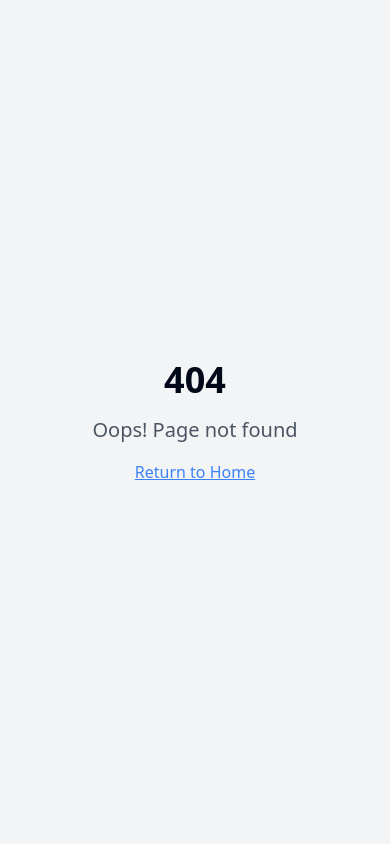
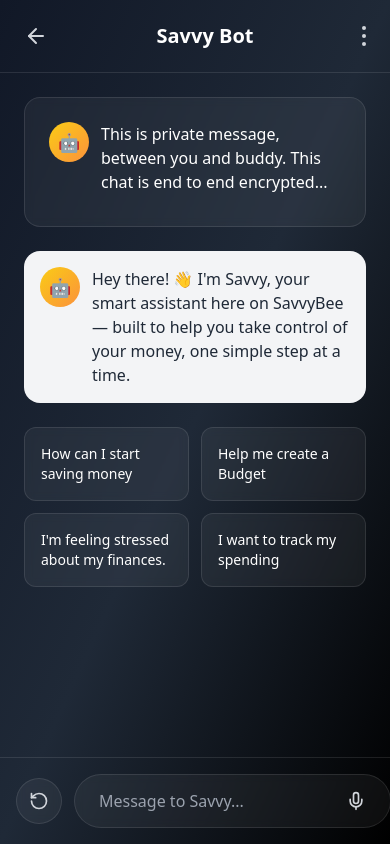
Before and after one commit to digitalboomster/savvy-bot-canvas-remake, a React (Vite) app: page /chat in a window 390 px wide. Before the commit this address had no page. Built offline with nearby package versions, Linux system fonts and the light colour scheme.

Commit message:
Refactor: Implement chat interface enhancements
- Add chat bubbles and loading indicator.
- Implement starter prompts.
- Add mic button and features button.
- Refine UI to match mobile phone interface.
- Ensure aesthetic consistency with the home page.

```diff
--- a/src/App.tsx
+++ b/src/App.tsx
@@ -1,9 +1,11 @@
+
 import { Toaster } from "@/components/ui/toaster";
 import { Toaster as Sonner } from "@/components/ui/sonner";
 import { TooltipProvider } from "@/components/ui/tooltip";
 import { QueryClient, QueryClientProvider } from "@tanstack/react-query";
 import { BrowserRouter, Routes, Route } from "react-router-dom";
 import Index from "./pages/Index";
+import ChatPage from "./components/ChatPage";
 import NotFound from "./pages/NotFound";
 
 const queryClient = new QueryClient();
@@ -16,6 +18,7 @@ const App = () => (
       <BrowserRouter>
         <Routes>
           <Route path="/" element={<Index />} />
+          <Route path="/chat" element={<ChatPage />} />
           {/* ADD ALL CUSTOM ROUTES ABOVE THE CATCH-ALL "*" ROUTE */}
           <Route path="*" element={<NotFound />} />
         </Routes>
--- a/src/components/ChatInterface.tsx
+++ b/src/components/ChatInterface.tsx
@@ -1,6 +1,6 @@
-
 import React, { useState } from 'react';
 import { X, MoreVertical, MessageCircle } from 'lucide-react';
+import { useNavigate } from 'react-router-dom';
 import ConversationHistory from './ConversationHistory';
 
 interface Conversation {
@@ -11,6 +11,7 @@ interface Conversation {
 }
 
 const ChatInterface = () => {
+  const navigate = useNavigate();
   const [conversations, setConversations] = useState<Conversation[]>([
     {
       id: '1',
@@ -35,6 +36,7 @@ const ChatInterface = () => {
     };
     setConversations([newConversation, ...conversations]);
     console.log('Starting new conversation:', newConversation);
+    navigate('/chat');
   };
 
   return (
--- /dev/null
+++ b/src/components/ChatPage.tsx
@@ -0,0 +1,237 @@
+
+import React, { useState, useRef, useEffect } from 'react';
+import { ArrowLeft, Mic, RotateCcw } from 'lucide-react';
+import { useNavigate } from 'react-router-dom';
+
+interface Message {
+  id: string;
+  text: string;
+  isUser: boolean;
+  timestamp: Date;
+}
+
+const ChatPage = () => {
+  const [messages, setMessages] = useState<Message[]>([]);
+  const [inputText, setInputText] = useState('');
+  const [isAiTyping, setIsAiTyping] = useState(false);
+  const [showWelcome, setShowWelcome] = useState(true);
+  const [featuresRotated, setFeaturesRotated] = useState(false);
+  const messagesEndRef = useRef<HTMLDivElement>(null);
+  const navigate = useNavigate();
+
+  const starterPrompts = [
+    "How can I start saving money",
+    "Help me create a Budget",
+    "I'm feeling stressed about my finances.",
+    "I want to track my spending"
+  ];
+
+  const scrollToBottom = () => {
+    messagesEndRef.current?.scrollIntoView({ behavior: "smooth" });
+  };
+
+  useEffect(() => {
+    scrollToBottom();
+  }, [messages, isAiTyping]);
+
+  const handleSendMessage = (text: string) => {
+    if (!text.trim()) return;
+
+    const userMessage: Message = {
+      id: Date.now().toString(),
+      text: text.trim(),
+      isUser: true,
+      timestamp: new Date()
+    };
+
+    setMessages(prev => [...prev, userMessage]);
+    setInputText('');
+    setShowWelcome(false);
+    setIsAiTyping(true);
+
+    // Simulate AI response
+    setTimeout(() => {
+      const aiMessage: Message = {
+        id: (Date.now() + 1).toString(),
+        text: getAiResponse(text),
+        isUser: false,
+        timestamp: new Date()
+      };
+      setMessages(prev => [...prev, aiMessage]);
+      setIsAiTyping(false);
+    }, 2000);
+  };
+
+  const getAiResponse = (userText: string) => {
+    if (userText.toLowerCase().includes('saving')) {
+      return "Great question! I'm Savvy, your smart assistant here on SavvyBee — built to help you take control of your money, one simple step at a time. Let's start with creating a budget and identifying areas where you can cut expenses.";
+    }
+    if (userText.toLowerCase().includes('budget')) {
+      return "I'd love to help you create a budget! Let's start by understanding your monthly income and expenses. This will help us identify opportunities for savings.";
+    }
+    if (userText.toLowerCase().includes('stressed')) {
+      return "I understand that financial stress can be overwhelming. Let's break this down into manageable steps. What specific aspect of your finances is causing you the most concern?";
+    }
+    if (userText.toLowerCase().includes('spending')) {
+      return "Tracking spending is a fantastic first step! I can help you categorize your expenses and identify patterns. Would you like to start by listing your main spending categories?";
+    }
+    return "Hey there! 👋 I'm Savvy, your smart assistant here on SavvyBee — built to help you take control of your money, one simple step at a time.";
+  };
+
+  const handlePromptClick = (prompt: string) => {
+    handleSendMessage(prompt);
+  };
+
+  const handleFeaturesClick = () => {
+    setFeaturesRotated(!featuresRotated);
+  };
+
+  return (
+    <div className="min-h-screen bg-gradient-to-br from-gray-900 via-gray-800 to-black text-white flex flex-col">
+      {/* Header */}
+      <div className="flex items-center justify-between p-4 border-b border-white/10">
+        <button
+          onClick={() => navigate('/')}
+          className="p-2 hover:bg-white/10 rounded-lg transition-colors duration-200"
+        >
+          <ArrowLeft size={24} className="text-gray-300 hover:text-white" />
+        </button>
+        <h1 className="text-xl font-semibold">Savvy Bot</h1>
+        <button className="p-2 hover:bg-white/10 rounded-lg transition-colors duration-200">
+          <div className="flex flex-col gap-1">
+            <div className="w-1 h-1 bg-gray-300 rounded-full"></div>
+            <div className="w-1 h-1 bg-gray-300 rounded-full"></div>
+            <div className="w-1 h-1 bg-gray-300 rounded-full"></div>
+          </div>
+        </button>
+      </div>
+
+      {/* Welcome Section */}
+      {showWelcome && (
+        <div className="p-6 space-y-6">
+          {/* Welcome Message */}
+          <div className="bg-white/5 backdrop-blur-sm border border-white/10 rounded-2xl p-6">
+            <div className="flex items-start gap-3">
+              <div className="w-10 h-10 bg-gradient-to-br from-yellow-400 to-orange-400 rounded-full flex items-center justify-center shrink-0">
+                <span className="text-lg">🤖</span>
+              </div>
+              <div className="flex-1">
+                <p className="text-white mb-2">
+                  This is private message, between you and buddy. This chat is end to end encrypted...
+                </p>
+              </div>
+            </div>
+          </div>
+
+          <div className="bg-gray-100 rounded-2xl p-4">
+            <div className="flex items-start gap-3">
+              <div className="w-10 h-10 bg-gradient-to-br from-yellow-400 to-orange-400 rounded-full flex items-center justify-center shrink-0">
+                <span className="text-lg">🤖</span>
+              </div>
+              <div className="flex-1">
+                <p className="text-gray-800">
+                  Hey there! 👋 I'm Savvy, your smart assistant here on SavvyBee — built to help you take control of your money, one simple step at a time.
+                </p>
+              </div>
+            </div>
+          </div>
+
+          {/* Starter Prompts */}
+          <div className="grid grid-cols-2 gap-3">
+            {starterPrompts.map((prompt, index) => (
+              <button
+                key={index}
+                onClick={() => handlePromptClick(prompt)}
+                className="bg-white/5 backdrop-blur-sm border border-white/10 rounded-xl p-4 text-left hover:bg-white/10 transition-all duration-200 text-sm"
+              >
+                {prompt}
+              </button>
+            ))}
+          </div>
+        </div>
+      )}
+
+      {/* Messages */}
+      <div className="flex-1 overflow-y-auto p-4 space-y-4">
+        {messages.map((message) => (
+          <div
+            key={message.id}
+            className={`flex ${message.isUser ? 'justify-end' : 'justify-start'}`}
+          >
+            <div className="flex items-start gap-3 max-w-[80%]">
+              {!message.isUser && (
+                <div className="w-10 h-10 bg-gradient-to-br from-yellow-400 to-orange-400 rounded-full flex items-center justify-center shrink-0">
+                  <span className="text-lg">🤖</span>
+                </div>
+              )}
+              <div
+                className={`px-4 py-3 rounded-2xl ${
+                  message.isUser
+                    ? 'bg-gray-700 text-white ml-auto'
+                    : 'bg-gray-100 text-gray-800'
+                }`}
+              >
+                <p className="text-sm">{message.text}</p>
+              </div>
+            </div>
+          </div>
+        ))}
+
+        {/* Typing Indicator */}
+        {isAiTyping && (
+          <div className="flex justify-start">
+            <div className="flex items-start gap-3 max-w-[80%]">
+              <div className="w-10 h-10 bg-gradient-to-br from-yellow-400 to-orange-400 rounded-full flex items-center justify-center shrink-0">
+                <span className="text-lg">🤖</span>
+              </div>
+              <div className="bg-gray-100 px-4 py-3 rounded-2xl">
+                <div className="flex space-x-1">
+                  <div className="w-2 h-2 bg-gray-500 rounded-full animate-bounce"></div>
+                  <div className="w-2 h-2 bg-gray-500 rounded-full animate-bounce" style={{ animationDelay: '0.1s' }}></div>
+                  <div className="w-2 h-2 bg-gray-500 rounded-full animate-bounce" style={{ animationDelay: '0.2s' }}></div>
+                </div>
+              </div>
+            </div>
+          </div>
+        )}
+
+        <div ref={messagesEndRef} />
+      </div>
+
+      {/* Input Area */}
+      <div className="p-4 border-t border-white/10">
+        <div className="flex items-center gap-3">
+          {/* Features Button */}
+          <button
+            onClick={handleFeaturesClick}
+            className={`p-3 bg-white/5 backdrop-blur-sm border border-white/10 rounded-full hover:bg-white/10 transition-all duration-200 ${
+              featuresRotated ? 'rotate-45' : ''
+            }`}
+          >
+            <RotateCcw size={20} className="text-gray-300" />
+          </button>
+
+          {/* Input Field */}
+          <div className="flex-1 flex items-center bg-white/5 backdrop-blur-sm border border-white/10 rounded-full px-4 py-2">
+            <input
+              type="text"
+              value={inputText}
+              onChange={(e) => setInputText(e.target.value)}
+              onKeyPress={(e) => e.key === 'Enter' && handleSendMessage(inputText)}
+              placeholder="Message to Savvy..."
+              className="flex-1 bg-transparent text-white placeholder-gray-400 outline-none px-2"
+            />
+            <button
+              onClick={() => handleSendMessage(inputText)}
+              className="p-2 hover:bg-white/10 rounded-full transition-colors duration-200"
+            >
+              <Mic size={20} className="text-gray-300 hover:text-white" />
+            </button>
+          </div>
+        </div>
+      </div>
+    </div>
+  );
+};
+
+export default ChatPage;
```
